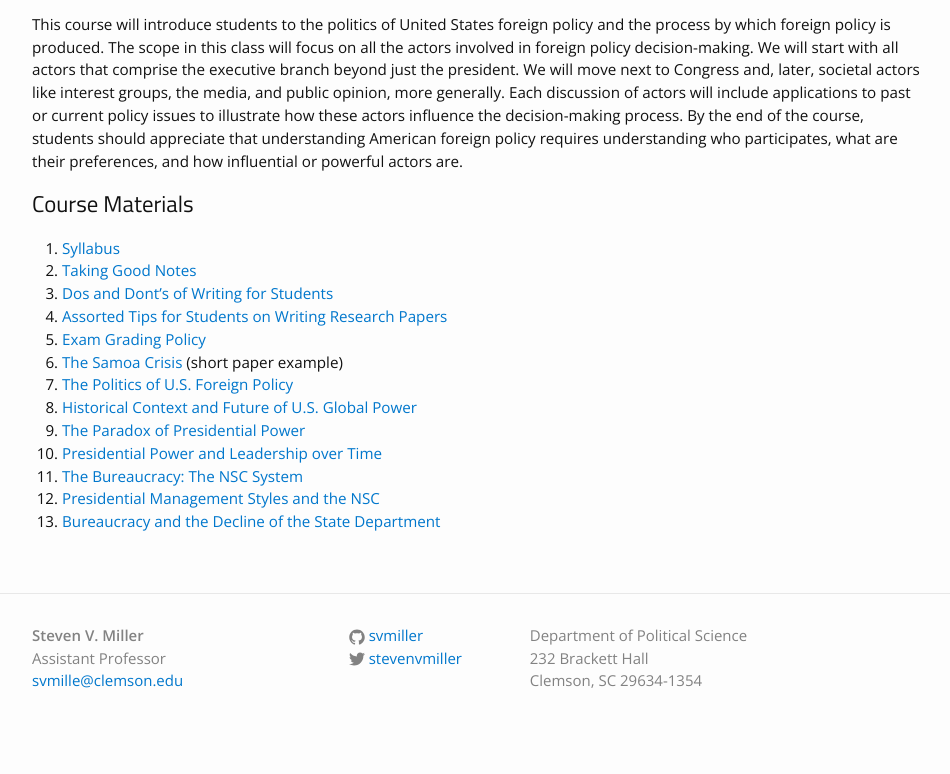
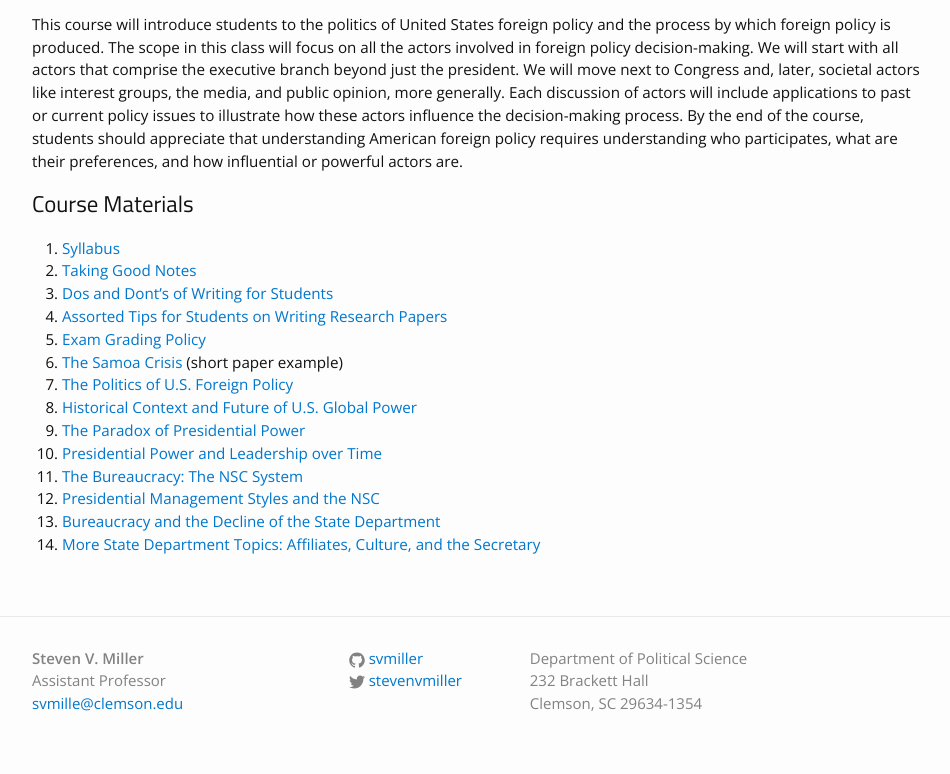
Before and after one commit to svmiller/svmiller.github.io, a Jekyll site: the page built from teaching/posc-3630.md, in a window 1280 px wide. Shown: the part 483-1257 px from the top of the page, without its empty margins (163-1113 px from the left). Built offline with Jekyll 4.4.1, drawn with Linux system fonts in a browser that asks for light colours; some web fonts are replaced; before the commit the page ends 1235 px from its top, so only the background shows below that.

Commit message:
add lectures from 02.04.2016

```diff
--- a/teaching/posc-3630.md
+++ b/teaching/posc-3630.md
@@ -23,3 +23,4 @@ This course will introduce students to the politics of United States foreign pol
 11. [The Bureaucracy: The NSC System](https://www.dropbox.com/s/hb38gomh4lqe10o/posc3630-lecture-bureaucracy-nsc.pdf?dl=0)
 12. [Presidential Management Styles and the NSC](https://www.dropbox.com/s/9iuysp9sacmhl41/posc3630-lecture-presidential-styles-nsc.pdf?dl=0)
 13. [Bureaucracy and the Decline of the State Department](https://www.dropbox.com/s/vw3v140622cee4i/posc3630-lecture-state-bureaucracy.pdf?dl=0)
+14. [More State Department Topics: Affiliates, Culture, and the Secretary](https://www.dropbox.com/s/g29eq528y49f891/posc3630-lecture-state-other-topics.pdf?dl=0)
```
Also changed, not shown: teaching/posc-3410.md (+1 -0 lines).
